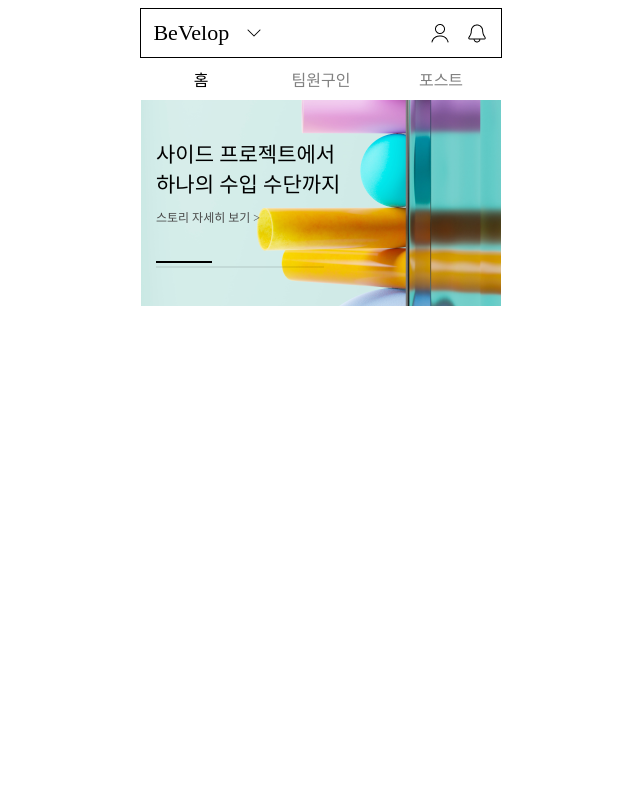
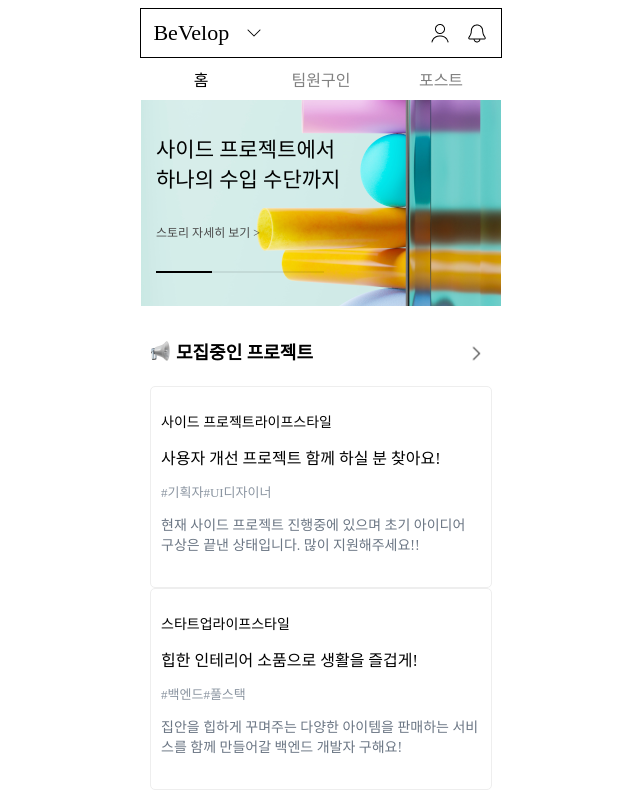
Before and after one commit to NS0H/vue_practice, a Vue app: page / in a window 1280 px wide. Shown: the whole page, without its empty margins (319-959 px from the left). Built offline with nearby package versions, Linux system fonts and the light colour scheme.

Commit message:
수정사항 반영

```diff
--- a/src/App.vue
+++ b/src/App.vue
@@ -2,24 +2,17 @@
     <HeaderVue></HeaderVue>
     <MenuBar></MenuBar>
     <SlideVue></SlideVue>
+    <ProjectList></ProjectList>
 </template>
 
-<script>
-import HeaderVue from './components/HeaderVue.vue'
-import MenuBar from './components/MenuBar.vue'
-import SlideVue from './components/SlideVue.vue'
-
-export default {
-  name: 'App',
-  components: {
-    HeaderVue,
-    MenuBar,
-    SlideVue
-  }
-}
+<script setup lang="ts">
+import HeaderVue from './components/HeaderVue.vue';
+import MenuBar from './components/MenuBar.vue';
+import SlideVue from './components/SlideVue.vue';
+import ProjectList from './components/ProjectList.vue';
 </script>
 
-<style>
+<style lang="scss">
 #app {
   margin: 0 auto;
   height: 100%;
@@ -28,3 +21,10 @@ export default {
   place-items: center;
 }
 </style>
+
+
+<!--
+router 셋팅해서 페이지 메인페이지도 라우팅 해보시는것을 권장 드립니다.
+
+그외에 아직 로직컬 부분은 없어보여서 작업하실때 이부분만 우선적으로 고려해서 작업 해봐주시면 좋을것같습니다
+-->
--- a/src/components/HeaderVue.vue
+++ b/src/components/HeaderVue.vue
@@ -5,22 +5,22 @@
       <img src="../assets/alarm.png" />
     </div>
 </template>
-<script>
-  export default {
-    name: 'HeaderVue',
-    // props: {
-    //   msg: String
-    // },
-    data () {
-      return {
-        msg: "BeVelop"
-      }
+
+<script lang="ts">
+import { defineComponent } from 'vue';
+
+export default defineComponent({
+  name: 'HeaderVue',
+  data() {
+    return {
+      msg: "BeVelop"
     }
   }
-  </script>
+});
+</script>
 
   <!-- Add "scoped" attribute to limit CSS to this component only -->
-  <style scoped>
+  <style lang="scss" scoped>
    div {
      display: flex;
      justify-content: space-evenly;
--- a/src/components/MenuBar.vue
+++ b/src/components/MenuBar.vue
@@ -8,22 +8,22 @@
       </div>
     </div>
 </template>
-<script>
-  export default {
-    name: 'MenuBar',
-    // props: {
-    //   msg: String
-    // },
-    data () {
-      return {
-        menuList : ['홈', '팀원구인', '포스트']
-      }
+
+<script lang="ts">
+import { defineComponent } from 'vue';
+
+export default defineComponent({
+  name: 'MenuBar',
+  data() {
+    return {
+      menuList: ['홈', '팀원구인', '포스트']
     }
   }
-  </script>
+});
+</script>
 
   <!-- Add "scoped" attribute to limit CSS to this component only -->
-  <style scoped>
+  <style lang="scss" scoped>
    .container {
      display: flex;
      justify-content: space-around;
--- /dev/null
+++ b/src/components/ProjectList.vue
@@ -0,0 +1,108 @@
+<template>
+    <div class="container">
+        <div class="header">
+            <div>
+                <img src="../assets/megaphone.png">
+                모집중인 프로젝트
+            </div>
+            <img src="../assets/chevron.png" >
+        </div>
+        <ProjectVue
+            v-for="project in projects"
+            :key="project.id"
+            :title="project.title"
+            :tags="project.tags"
+            :hashTags="project.hashTags"
+            :isHearted="project.isHearted"
+            :content="project.content"
+            :likes="project.likes"
+        />
+    </div>
+</template>
+
+<script lang="ts">
+import { defineComponent } from 'vue';
+import ProjectVue from './ProjectVue.vue';
+
+export default defineComponent({
+  name: 'ProjectList',
+  components: {
+    ProjectVue
+  },
+  data() {
+    return {
+      msg: "BeVelop",
+      projects: [
+        {
+          id: 1,
+          tags: ['사이드 프로젝트', '라이프스타일'],
+          title: '사용자 개선 프로젝트 함께 하실 분 찾아요!',
+          hashTags: ['#기획자', '#UI디자이너'],
+          isHearted: false,
+          content: '현재 사이드 프로젝트 진행중에 있으며 초기 아이디어 구상은 끝낸 상태입니다. 많이 지원해주세요!!',
+          likes: 10
+        },
+        {
+          id: 2,
+          tags: ['스타트업', '라이프스타일'],
+          title: '힙한 인테리어 소품으로 생활을 즐겁게!',
+          hashTags: ['#백엔드', '#풀스택'],
+          isHearted: true,
+          content: '집안을 힙하게 꾸며주는 다양한 아이템을 판매하는 서비스를 함께 만들어갈 백엔드 개발자 구해요!',
+          likes: 30
+        }
+      ]
+    }
+  }
+});
+</script>
+
+  <!-- Add "scoped" attribute to limit CSS to this component only -->
+  <style lang="scss" scoped>
+   .container {
+     display: flex;
+     flex-direction: column;
+     align-items: center;
+
+     width: 100%;
+     height: auto;
+
+     font-size: 21px;
+     font-family: 'Pretendard';
+   }
+
+   .header {
+     display: flex;
+     justify-content: space-between;
+     align-items: center;
+
+     width: 340px;
+     height: 50px;
+
+     padding: 20px 10px 10px;
+
+     font-size: 18px;
+     font-weight: 600;
+     font-family: 'Pretendard';
+   }
+
+   .header > div {
+    display: flex;
+    align-items: center;
+
+    height: 50px;
+   }
+
+   .header img {
+    width: 20px;
+    height: 20px;
+    padding-right: 5px;
+   }
+
+   .header > img {
+    width: 24px;
+    height: 24px;
+    transform: rotate(-90deg);
+    transform-origin: center;
+   }
+  </style>
--- /dev/null
+++ b/src/components/ProjectVue.vue
@@ -0,0 +1,94 @@
+<template>
+    <div class="project">
+        <div class="tags">
+            <p
+                class="tag"
+                v-for="tag in tags"
+                :key="tag">
+                {{ tag }}
+            </p>
+        </div>
+        <div class="title">{{ title }}</div>
+        <div class="hashTags">
+            <p
+                class="hashTag"
+                v-for="hashTag in hashTags"
+                :key="hashTag">
+                {{ hashTag }}
+            </p>
+        </div>
+        <div class="content">{{ content }}</div>
+    </div>
+</template>
+
+<script lang="ts">
+import { defineComponent, PropType } from 'vue';
+
+export default defineComponent({
+  name: 'ProjectVue',
+  props: {
+    tags: Array as PropType<string[]>,
+    title: String,
+    hashTags: Array as PropType<string[]>,
+    isHearted: Boolean,
+    content: String,
+    likes: Number
+  },
+  data() {
+    return {
+      msg: "BeVelop"
+    }
+  }
+});
+</script>
+
+  <!-- Add "scoped" attribute to limit CSS to this component only -->
+  <style lang="scss" scoped>
+   .project {
+     display: flex;
+     flex-direction: column;
+     align-items: flex-start;
+
+     width: 320px;
+     height: 180px;
+     padding: 10px;
+
+     font-size: 21px;
+     font-family: 'Pretendard';
+     border: 1px solid #EEEEEE;
+     border-radius: 5px;
+   }
+
+   .tags {
+    display: flex;
+    flex-direction: row;
+
+    font-family: Pretendard;
+    font-size: 14px;
+    font-weight: 400;
+   }
+
+   .title {
+    color: #000;
+    font-family: Pretendard;
+    font-size: 16px;
+    font-weight: 500;
+   }
+
+   .hashTags {
+    display: flex;
+    flex-direction: row;
+
+    color: #8B95A1;
+    font-family: Pretendard;
+    font-size: 13px;
+    font-weight: 400;
+   }
+
+   .content {
+    color: #6B7684;
+    font-family: Pretendard;
+    font-size: 14px;
+    font-weight: 500;
+   }
+  </style>
--- a/src/components/SlideVue.vue
+++ b/src/components/SlideVue.vue
@@ -1,30 +1,32 @@
 <template>
     <div class="container">
-        <div id="main">
+        <div class="main">
             사이드 프로젝트에서 <br />
             하나의 수입 수단까지
         </div>
-        <div id="sub">스토리 자세히 보기 ></div>
-        <div id="slide"></div>
-        <div id="focus"></div>
+        <div class="sub">스토리 자세히 보기 ></div>
+        <div class="slide">
+          <div class="focus"></div>
+        </div>
+
     </div>
 </template>
-<script>
-  export default {
-    name: 'SlideVue',
-    // props: {
-    //   msg: String
-    // },
-    data () {
-      return {
-        msg: "BeVelop"
-      }
+
+<script lang="ts">
+import { defineComponent } from 'vue';
+
+export default defineComponent({
+  name: 'SlideVue',
+  data() {
+    return {
+      msg: "BeVelop"
     }
   }
-  </script>
+});
+</script>
 
   <!-- Add "scoped" attribute to limit CSS to this component only -->
-  <style scoped>
+  <style lang="scss" scoped>
    .container {
      display: flex;
      justify-content: center;
@@ -44,24 +46,21 @@
     margin: 15px;
    }
 
-   #sub {
+   .sub {
     font-size: 12px;
     color: #494949;
     margin-top: -5px;
    }
 
-   #slide {
+   .slide {
     width: 168px;
     height: 2px;
     margin-top: 25px;
 
-    background-color: black;
-    opacity: 8%;
+    background-color: rgb(0, 0, 0, 0.08);
    }
 
-   #focus {
-    position: absolute;
-    top: 245.5px;
+   .focus {
     width: 56px;
     height: 2px;
 
--- /dev/null
+++ b/src/shims-vue.d.ts
@@ -0,0 +1,6 @@
+/* eslint-disable */
+declare module '*.vue' {
+  import type { DefineComponent } from 'vue'
+  const component: DefineComponent<{}, {}, any>
+  export default component
+}
```
Also changed, not shown: package.json (+13 -4 lines), src/components/HelloWorld.vue (deleted, +0 -58 lines), tsconfig.json (added, +42 -0 lines), src/assets/megaphone.png (added), src/main.ts (renamed from src/main.js), 1 other file (tests, documents, lock files or other folders).
